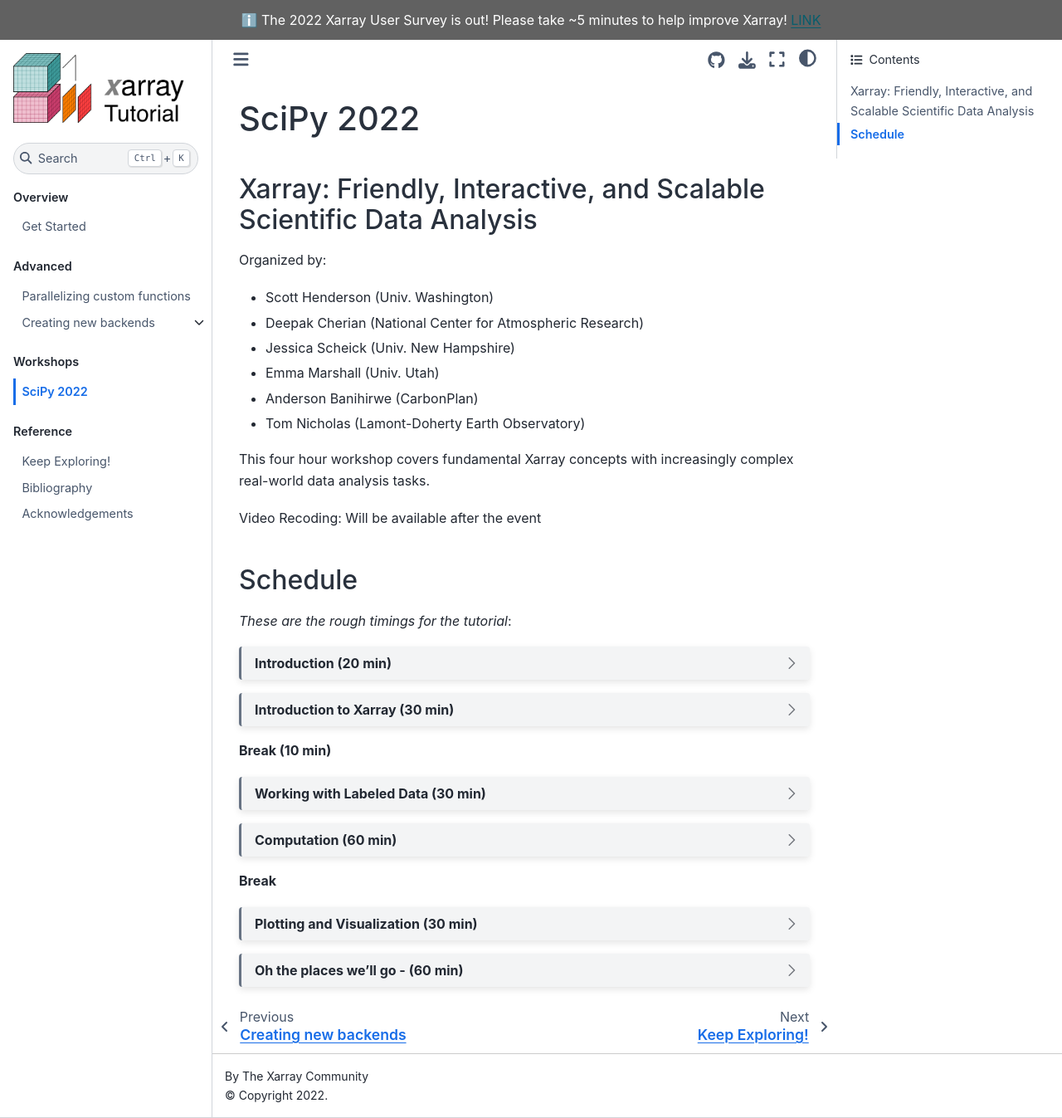
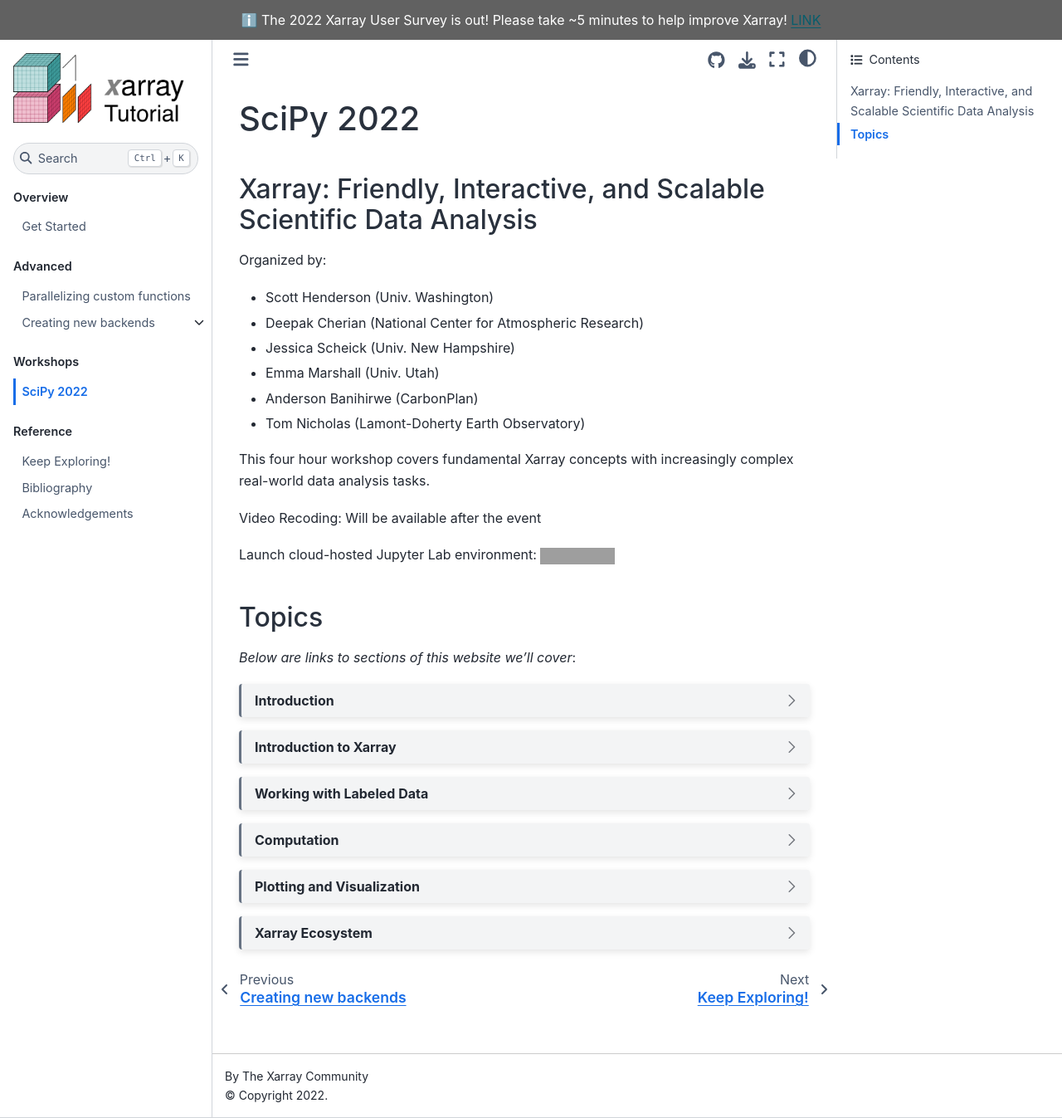
Before and after one commit to xarray-contrib/xarray-tutorial, a Jupyter Book: the page built from workshops/scipy2022/README.md, in a window 1280 px wide and 1347 px high. Shown: the whole window at 83% size. Built offline with Jupyter Book 1.0.4 settings and Sphinx 7.4.7 and the Sphinx Book theme 1.1.4, drawn with Linux system fonts in a browser that asks for light colours; pages that are not in the unit, such as notebooks, are missing from menus; grey boxes are pictures that could not be loaded.

Commit message:
add index.ipynb, change binder paths (#96)
* add index.ipynb, change binder paths
* simplify learning goals, typo

````diff
--- a/workshops/scipy2022/README.md
+++ b/workshops/scipy2022/README.md
@@ -16,29 +16,30 @@
 Video Recoding:
 Will be available after the event
 
-## Schedule
+Launch cloud-hosted Jupyter Lab environment:
+[![Binder](https://mybinder.org/badge_logo.svg)](https://mybinder.org/v2/gh/xarray-contrib/xarray-tutorial/HEAD?labpath=workshops/scipy2022/index.ipynb)
 
-_These are the rough timings for the tutorial_:
+## Topics
 
-```{dropdown} Introduction (20 min)
-Logistics;
+_Below are links to sections of this website we'll cover_:
+
+```{dropdown} Introduction
+{doc}`../../overview/get-started`
 ```
 
-```{dropdown} Introduction to Xarray (30 min)
+```{dropdown} Introduction to Xarray
 {doc}`../../fundamentals/01_datastructures`
 
 {doc}`../../fundamentals/01.1_io`
 ```
 
-**Break (10 min)**
-
-```{dropdown} Working with Labeled Data (30 min)
+```{dropdown} Working with Labeled Data
 {doc}`../../fundamentals/02.1_working_with_labeled_data`
 
-{doc}`../../fundamentals/04.1_basic_plotting`
+
 ```
 
-```{dropdown} Computation (60 min)
+```{dropdown} Computation
 {doc}`../../fundamentals/03.1_computation_with_xarray`
 
 {doc}`../../fundamentals/02.3_aligning_data_objects`
@@ -46,16 +47,15 @@
 {doc}`../../fundamentals/03.2_groupby_with_xarray`
 ```
 
-**Break**
-
-```{dropdown} Plotting and Visualization (30 min)
+```{dropdown} Plotting and Visualization
+{doc}`../../fundamentals/04.1_basic_plotting`
 
 {doc}`../../fundamentals/04.2_faceting`
 
 {doc}`../../fundamentals/04.3_geographic_plotting`
 ```
 
-```{dropdown} Oh the places we'll go - (60 min)
+```{dropdown} Xarray Ecosystem
 {doc}`../../intermediate/xarray_ecosystem`
 
 Demo
````
Also changed, not shown: README.md (+1 -1 lines), intro.md (+1 -1 lines), overview/get-started.md (+1 -1 lines), images/scipylogo.png (added), 2 other files.
